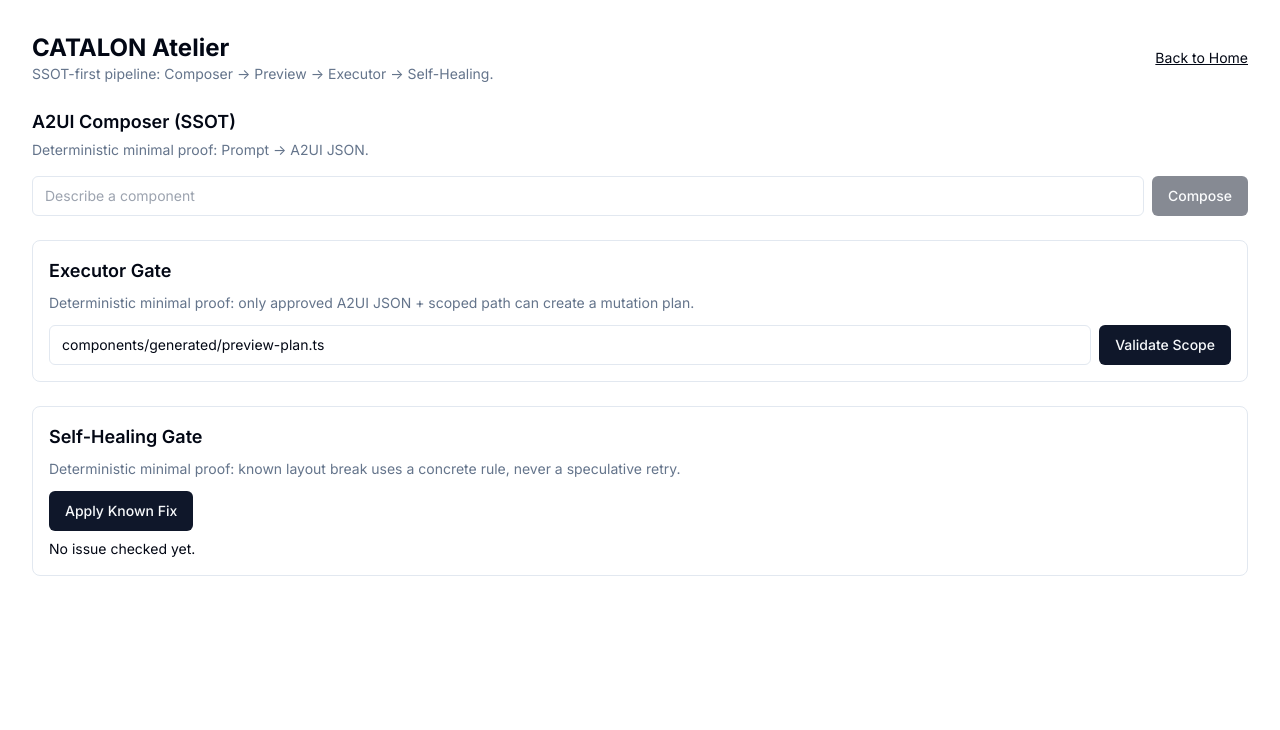
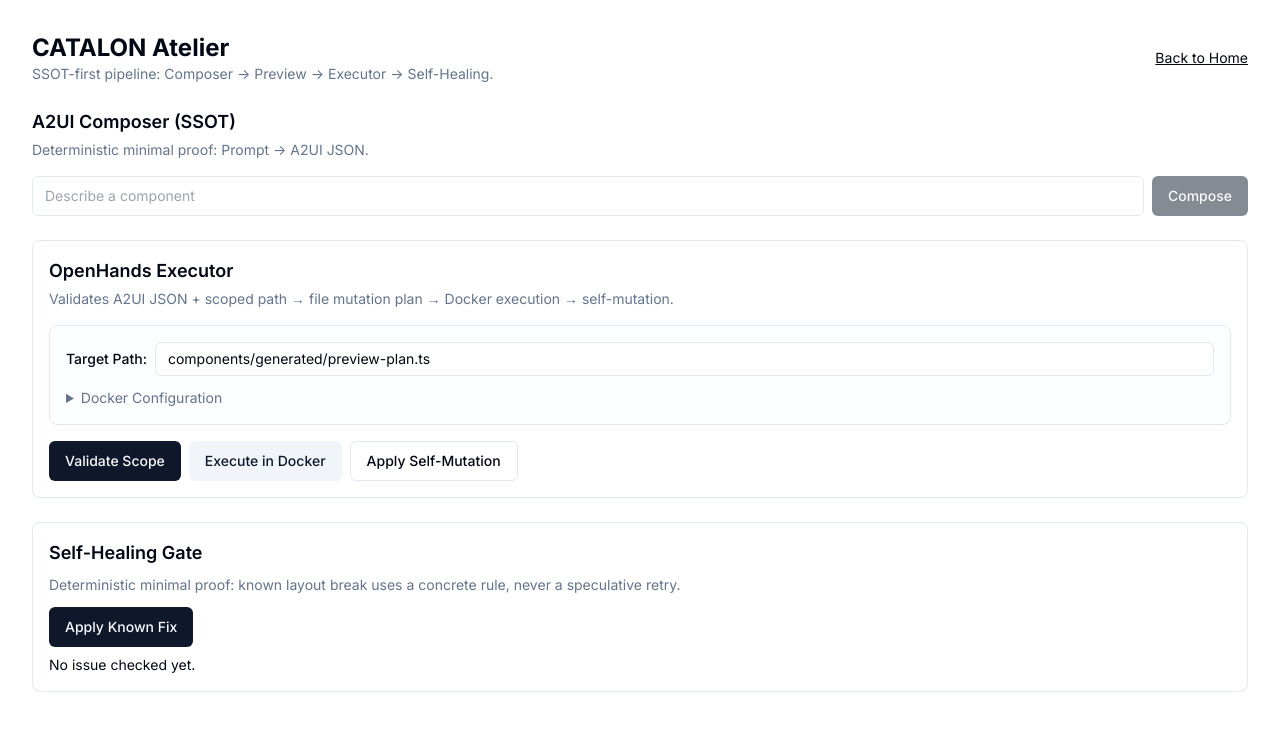
Before and after one commit to Lootziffer666/CATALON, a Next.js app: page /atelier in a window 1280 px wide. Shown: the top 730 px of the page. Built offline with nearby package versions, Linux system fonts and the light colour scheme.

Commit message:
Enhance OpenHandsExecutor with Docker execution and self-mutation support

```diff
--- a/app/atelier/page.tsx
+++ b/app/atelier/page.tsx
@@ -28,7 +28,7 @@ export default function AtelierPage() {
 
       <div className="grid gap-6">
         <A2UIComposer onDocumentComposed={setApprovedDoc} />
-        <OpenHandsExecutor document={approvedDoc} className="rounded-lg border p-4" />
+        <OpenHandsExecutor document={approvedDoc} onDocumentChange={setApprovedDoc} className="rounded-lg border p-4" />
         <SelfHealing
           document={approvedDoc}
           onDocumentChange={setApprovedDoc}
--- a/components/catalon/OpenHandsExecutor.tsx
+++ b/components/catalon/OpenHandsExecutor.tsx
@@ -3,9 +3,24 @@
 import { useMemo, useState } from "react";
 import { Button } from "@/components/ui/button";
 import { planScopedMutation, type A2UIDocument } from "@/lib/a2ui-ssot";
+import { cn } from "@/lib/utils";
+
+interface DockerConfig {
+  image?: string;
+  command?: string;
+  volumes?: Record<string, string>;
+}
+
+interface ExecutionResult {
+  success: boolean;
+  output?: string;
+  error?: string;
+  mutationApplied?: boolean;
+}
 
 interface OpenHandsExecutorProps {
   document: A2UIDocument | null;
+  onDocumentChange?: (next: A2UIDocument) => void;
   className?: string;
 }
 
@@ -13,9 +28,15 @@ const scopePolicy = {
   allowedPrefixes: ["app/", "components/", "lib/"],
 };
 
-export function OpenHandsExecutor({ document, className }: OpenHandsExecutorProps) {
+export function OpenHandsExecutor({ document, onDocumentChange, className }: OpenHandsExecutorProps) {
   const [targetPath, setTargetPath] = useState("components/generated/preview-plan.ts");
   const [message, setMessage] = useState<string | null>(null);
+  const [executionStatus, setExecutionStatus] = useState<"idle" | "planning" | "executing" | "mutating">("idle");
+  const [dockerConfig, setDockerConfig] = useState<DockerConfig>({
+    image: "openhands/openhands:latest",
+    command: "npm run build",
+    volumes: { "./workspace": "/workspace" },
+  });
 
   const canExecute = useMemo(() => Boolean(document && targetPath.trim()), [document, targetPath]);
 
@@ -26,31 +47,153 @@ export function OpenHandsExecutor({ document, className }: OpenHandsExecutorProp
     }
 
     try {
+      setExecutionStatus("planning");
       const planned = planScopedMutation(document, targetPath, scopePolicy);
-      setMessage(`Scoped plan ready: ${planned.filePath}`);
+      setMessage(`Scoped plan ready: ${planned.filePath}\n\n${planned.content}`);
+      setExecutionStatus("idle");
     } catch (error) {
       const detail = error instanceof Error ? error.message : "Execution gate blocked.";
       setMessage(detail);
+      setExecutionStatus("idle");
     }
   };
 
+  const handleExecute = async () => {
+    if (!document) return;
+
+    setExecutionStatus("executing");
+    setMessage("Executing in Docker container...");
+
+    try {
+      const planned = planScopedMutation(document, targetPath, scopePolicy);
+
+      const response = await fetch("/api/openhands/execute", {
+        method: "POST",
+        headers: { "Content-Type": "application/json" },
+        body: JSON.stringify({
+          plannedMutation: planned,
+          dockerConfig,
+        }),
+      });
+
+      if (!response.ok) {
+        throw new Error(`Execution failed: ${response.statusText}`);
+      }
+
+      const result: ExecutionResult = await response.json();
+
+      if (result.success) {
+        setMessage(`Execution completed successfully.\n\nOutput:\n${result.output || "No output"}`);
+      } else {
+        setMessage(`Execution failed:\n${result.error || "Unknown error"}`);
+      }
+    } catch (error) {
+      const detail = error instanceof Error ? error.message : "Execution failed.";
+      setMessage(detail);
+    } finally {
+      setExecutionStatus("idle");
+    }
+  };
+
+  const handleSelfMutation = () => {
+    if (!document) {
+      setMessage("No approved A2UI document available.");
+      return;
+    }
+
+    setExecutionStatus("mutating");
+
+    try {
+      const planned = planScopedMutation(document, targetPath, scopePolicy);
+
+      const mutatedDoc: A2UIDocument = {
+        ...document,
+        sourcePrompt: `${document.sourcePrompt} (executed at ${new Date().toISOString()})`,
+      };
+
+      onDocumentChange?.(mutatedDoc);
+      setMessage(`Self-mutation applied. Document updated with execution metadata.`);
+    } catch (error) {
+      const detail = error instanceof Error ? error.message : "Self-mutation failed.";
+      setMessage(detail);
+    } finally {
+      setExecutionStatus("idle");
+    }
+  };
+
+  const isRunning = executionStatus !== "idle";
+
   return (
-    <section className={className}>
-      <h2 className="mb-2 text-lg font-semibold">Executor Gate</h2>
-      <p className="mb-3 text-sm text-muted-foreground">
-        Deterministic minimal proof: only approved A2UI JSON + scoped path can create a mutation plan.
-      </p>
-      <div className="flex gap-2">
-        <input
-          value={targetPath}
-          onChange={(event) => setTargetPath(event.target.value)}
-          className="flex-1 rounded-md border border-input px-3 py-2 text-sm"
-        />
-        <Button onClick={handlePlan} disabled={!canExecute}>
+    <section className={cn("flex flex-col gap-4", className)}>
+      <header className="space-y-1">
+        <h2 className="text-lg font-semibold">OpenHands Executor</h2>
+        <p className="text-sm text-muted-foreground">
+          Validates A2UI JSON + scoped path → file mutation plan → Docker execution → self-mutation.
+        </p>
+      </header>
+
+      <div className="space-y-3 rounded-lg border bg-muted/20 p-4">
+        <div className="flex items-center gap-2">
+          <label className="text-sm font-medium">Target Path:</label>
+          <input
+            value={targetPath}
+            onChange={(event) => setTargetPath(event.target.value)}
+            className="flex-1 rounded-md border border-input px-3 py-1.5 text-sm"
+            disabled={isRunning}
+          />
+        </div>
+
+        <details className="text-sm">
+          <summary className="cursor-pointer text-muted-foreground">Docker Configuration</summary>
+          <div className="mt-2 space-y-2 pl-2">
+            <div className="flex items-center gap-2">
+              <label className="text-xs">Image:</label>
+              <input
+                value={dockerConfig.image || ""}
+                onChange={(e) => setDockerConfig(prev => ({ ...prev, image: e.target.value }))}
+                className="flex-1 rounded-md border border-input px-2 py-1 text-xs"
+                placeholder="openhands/openhands:latest"
+                disabled={isRunning}
+              />
+            </div>
+            <div className="flex items-center gap-2">
+              <label className="text-xs">Command:</label>
+              <input
+                value={dockerConfig.command || ""}
+                onChange={(e) => setDockerConfig(prev => ({ ...prev, command: e.target.value }))}
+                className="flex-1 rounded-md border border-input px-2 py-1 text-xs"
+                placeholder="npm run build"
+                disabled={isRunning}
+              />
+            </div>
+          </div>
+        </details>
+      </div>
+
+      <div className="flex flex-wrap gap-2">
+        <Button onClick={handlePlan} disabled={!canExecute || isRunning}>
           Validate Scope
         </Button>
+        <Button onClick={handleExecute} disabled={!canExecute || isRunning} variant="secondary">
+          Execute in Docker
+        </Button>
+        <Button onClick={handleSelfMutation} disabled={!document || isRunning} variant="outline">
+          Apply Self-Mutation
+        </Button>
       </div>
-      {message && <p className="mt-2 text-sm">{message}</p>}
+
+      {message && (
+        <div className="rounded-lg border bg-muted/30 p-3">
+          <pre className="whitespace-pre-wrap text-xs font-muted text-muted-foreground">{message}</pre>
+        </div>
+      )}
+
+      {executionStatus !== "idle" && (
+        <div className="flex items-center gap-2 text-sm">
+          <div className="animate-spin rounded-full h-3 w-3 border-2 border-primary border-t-transparent" />
+          <span className="text-muted-foreground">Status: {executionStatus}...</span>
+        </div>
+      )}
     </section>
   );
 }
```
